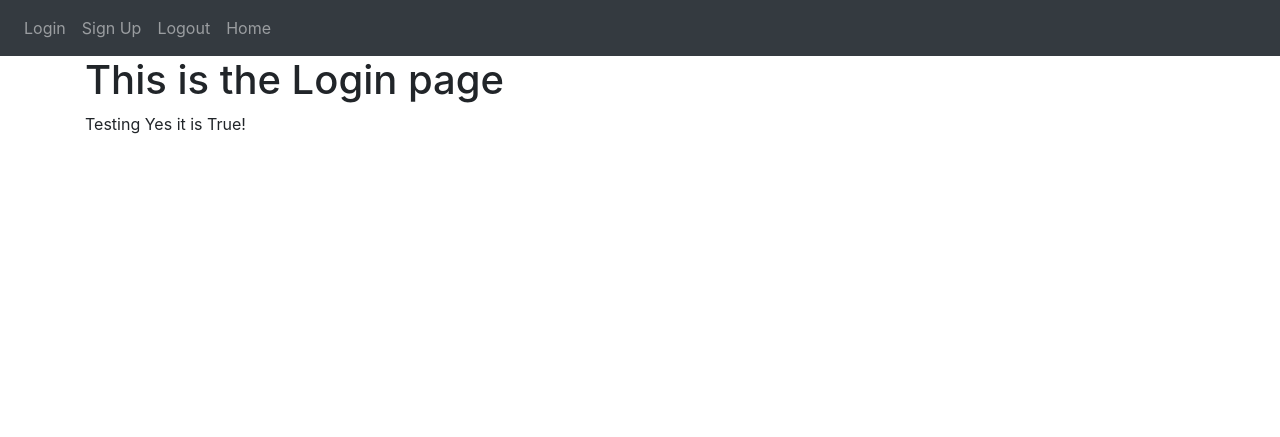
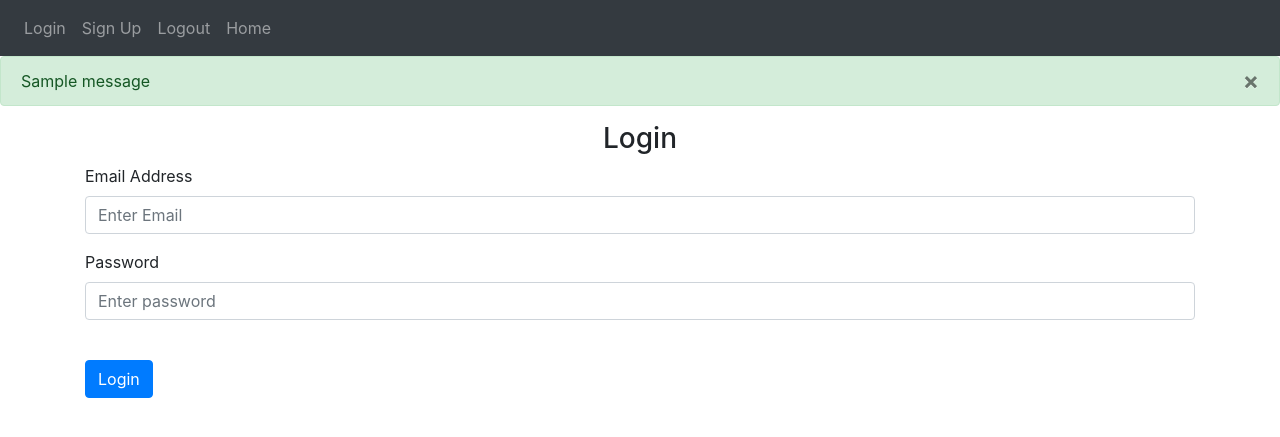
Before and after one commit to orenzion/flask_app_1_YT_tutorial, a Flask app: page /login in a window 1280 px wide. Shown: the top 437 px of the page. Run offline with Flask 2, Linux system fonts and the light colour scheme; one stand-in notice (Sample message) is shown; some libraries are stand-ins or nearby versions.

Commit message:
added flashed messages when a user registers

```diff
--- a/website/auth.py
+++ b/website/auth.py
@@ -1,9 +1,9 @@
-from flask import Blueprint, render_template
+from flask import Blueprint, render_template, request, flash
 
 auth = Blueprint('auth', __name__)
 
 
-@auth.route('/login')
+@auth.route('/login', methods=['GET', 'POST'])
 def login():
     return render_template("login.jinja", text="Testing", boolean=True)
 
@@ -13,6 +13,23 @@ def logout():
     return "<p>logout.html</p>"
 
 
-@auth.route('/sign-up')
+@auth.route('/sign-up', methods=['GET', 'POST'])
 def sign_up():
-    return render_template("sign_up.html")
+    if request.method == 'POST':
+        email = request.form.get('email')
+        firstName = request.form.get('firstName')
+        password1 = request.form.get('password1')
+        password2 = request.form.get('password2')
+
+        if len(email) < 4:
+            flash('email must be greater than 3 characters.', category='error')
+        elif len(firstName) < 2:
+            flash('firstName must be greater than 1 characters.', category='error')
+        elif password1 != password2:
+            flash('passwords don\'t match.', category='error')
+        elif len(password1) < 7:
+            flash('password must be at least 7 characters.', category='error')
+        else:
+            flash('account created.', category='success')
+
+    return render_template("sign_up.jinja")
--- a/website/templates/base.html
+++ b/website/templates/base.jinja
@@ -37,6 +37,29 @@
         </div>
       </div>
     </nav>
+
+    {% with messages = get_flashed_messages(with_categories=true) %}
+      {% if messages %}
+        {% for category, message in messages %}
+        {% if category=="error" %}
+          <div class="alert alert-danger alert-dismissable fade show" role="alert">
+            {{message}}
+            <button type="button" class="close" data-dismiss="alert">
+              <span aria-hidden="true">&times;</span>
+            </button>
+          </div>
+        {% else %}
+          <div class="alert alert-success alert-dismissable fade show" role="alert">
+            {{message}}
+            <button type="button" class="close" data-dismiss="alert">
+              <span aria-hidden="true">&times;</span>
+            </button>
+          </div>
+        {% endif %}
+        {% endfor %}
+      {% endif %}
+    {% endwith %}
+
     <div class="container">{% block content %} {% endblock %}</div>
 
     <script
--- a/website/templates/home.jinja
+++ b/website/templates/home.jinja
@@ -1,4 +1,4 @@
-{% extends "base.html" %}
+{% extends "base.jinja" %}
 
 {% block title %}Home{% endblock %}
 
--- a/website/templates/login.jinja
+++ b/website/templates/login.jinja
@@ -1,9 +1,31 @@
-{% extends "base.html" %}
+{% extends "base.jinja" %}
 
 {% block title %}Login{% endblock %}
 
 {% block content%}
-    <h1>This is the Login page</h1>
-    {{ text }}
-    {% if boolean==True %} Yes it is True! {% else %}No it is no True{% endif %}
+    <form method="POST">
+        <h3 align="center">Login</h3>
+        <div class="form-group">
+            <label for="email">Email Address</label>
+            <input
+                type="email"
+                class="form-control"
+                id="email"
+                name="email"
+                placeholder="Enter Email"
+            />
+        </div>
+        <div class="form-group">
+            <label for="password">Password</label>
+            <input
+                type="password"
+                class="form-control"
+                id="password"
+                name="password"
+                placeholder="Enter password"
+            />
+        </div>
+        <br />
+        <button type="submit" class="btn btn-primary">Login</button>
+    </form>
 {% endblock %}
```
Also changed, not shown: website/templates/sign_up.jinja (+50 -3 lines).
